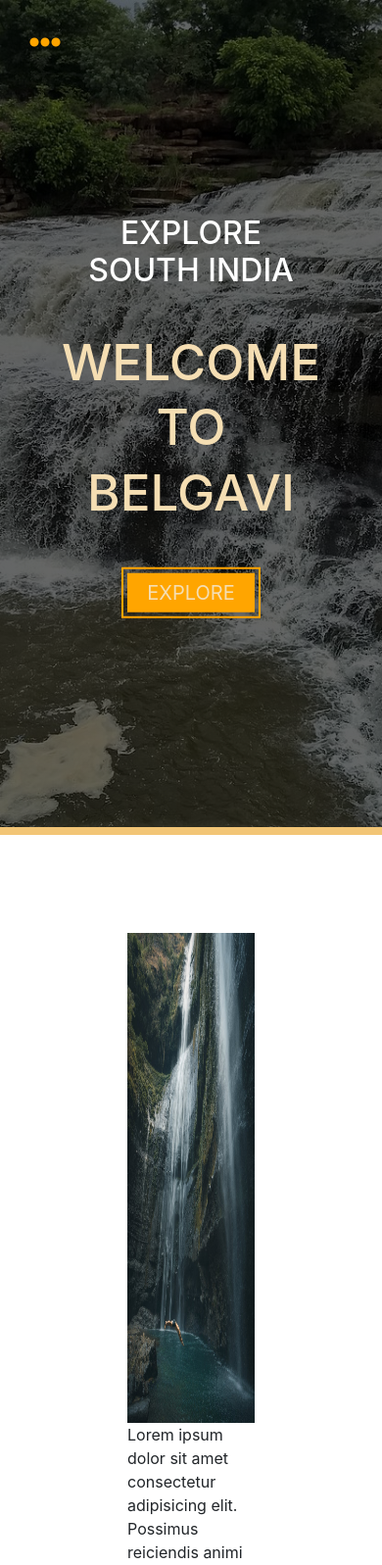
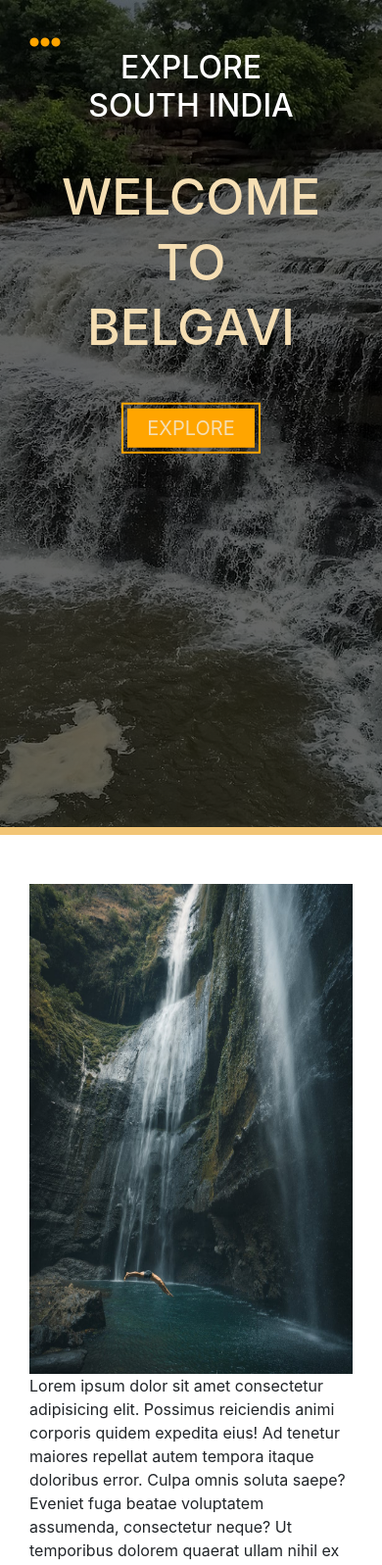
Before and after one commit to marigerikiran/bgminfo, a plain HTML site: page index.html in a window 390 px wide. Shown: the top 1597 px of the page at 98% size. Drawn offline with nearby package versions, Linux system fonts and the light colour scheme.

Commit message:
newcomit

```diff
--- a/index.html
+++ b/index.html
@@ -52,7 +52,7 @@
 
     <div class="divider"></div>
 
-    <section style="margin: 100px;">
+    <section style="padding-top: 50px">
 
         <div class="container" >
               <div class="row">
@@ -78,7 +78,7 @@
         </div>
     </section>
     <div class="divider"></div>
-    <section style="margin: 100px;">
+    <section style="padding-top: 50px">
 
       <div class="container" >
             <div class="row">
@@ -89,7 +89,7 @@
             </div>
 
                 <div class="col-md-5">
-                      <img width="100%" height="400px" src="./images/s5.jpeg" alt="" style="width: 100%;">
+                      <img width="100%" height="400px" src="./images/s5.jpeg" alt="" style="width: 100%; margin-bottom: 10px">
                 </div>
 
             </div>
--- a/style.css
+++ b/style.css
@@ -218,3 +218,15 @@
 .footerr{
     padding-top: 100px;
 }
+
+
+@media only screen and (max-width: 500px) {
+  .banner {
+     text-align: center;
+    position: absolute;
+    top: 30%;
+    left: 50%;
+    transform: translate(-50%, -50%);
+
+  }
+}
```
